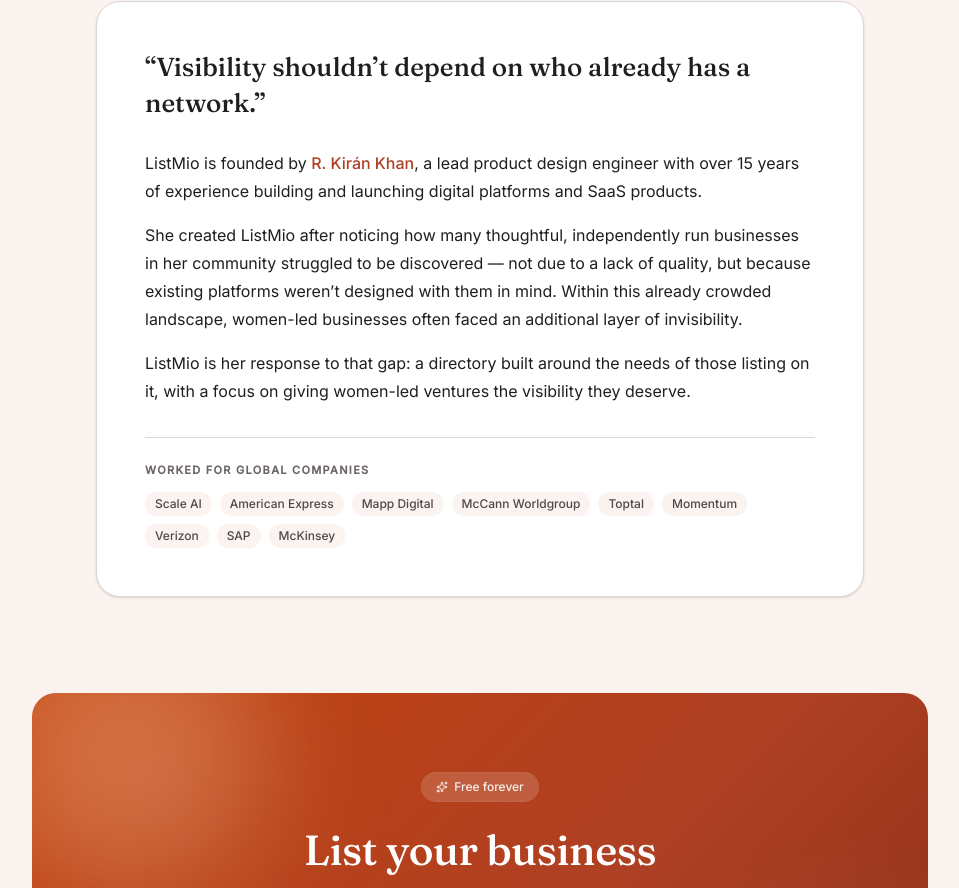
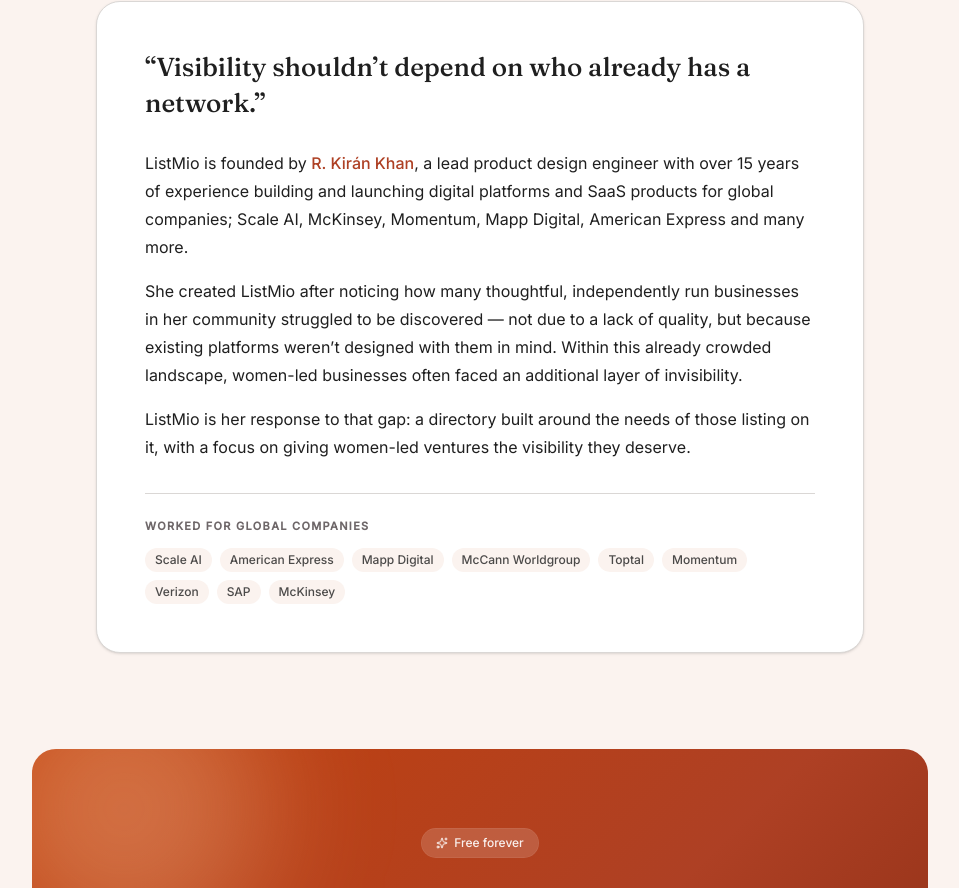
Before and after one commit to rkirankhan/souqim, a React (Vite) app: page /about in a window 1280 px wide. Shown: the part 2025-2913 px from the top of the page, without its empty margins (160-1119 px from the left). Built offline with nearby package versions, Linux system fonts and the light colour scheme; no server answers.

Commit message:
Inline founder companies in bio paragraph
Co-Authored-By: Claude Opus 4.7 (1M context) <noreply@anthropic.com>

```diff
--- a/src/pages/about.tsx
+++ b/src/pages/about.tsx
@@ -179,7 +179,8 @@ export function AboutPage() {
                 </a>
                 , a lead product design engineer with over 15 years of
                 experience building and launching digital platforms and SaaS
-                products.
+                products for global companies; Scale AI, McKinsey, Momentum,
+                Mapp Digital, American Express and many more.
               </p>
               <p>
                 She created ListMio after noticing how many thoughtful,
```
